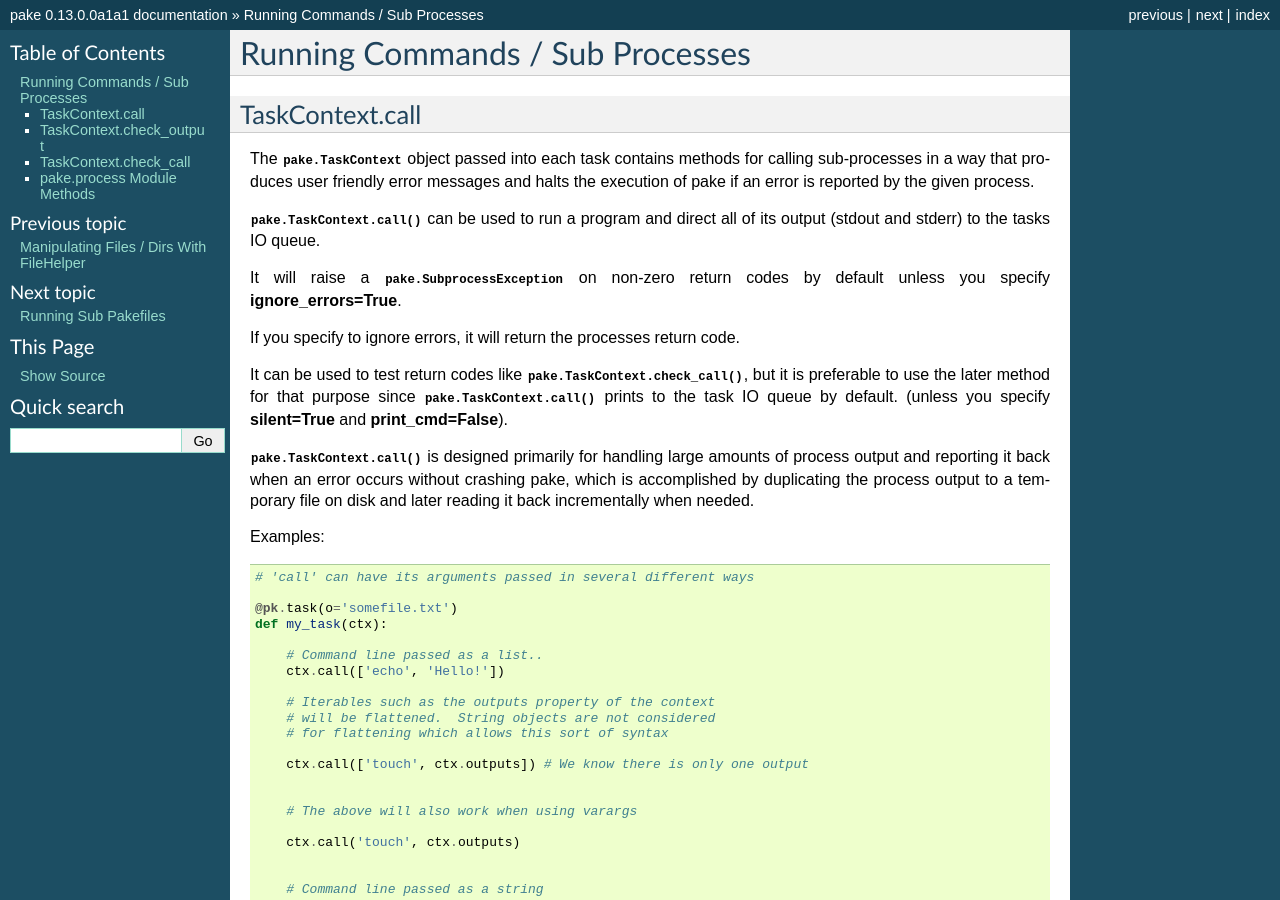
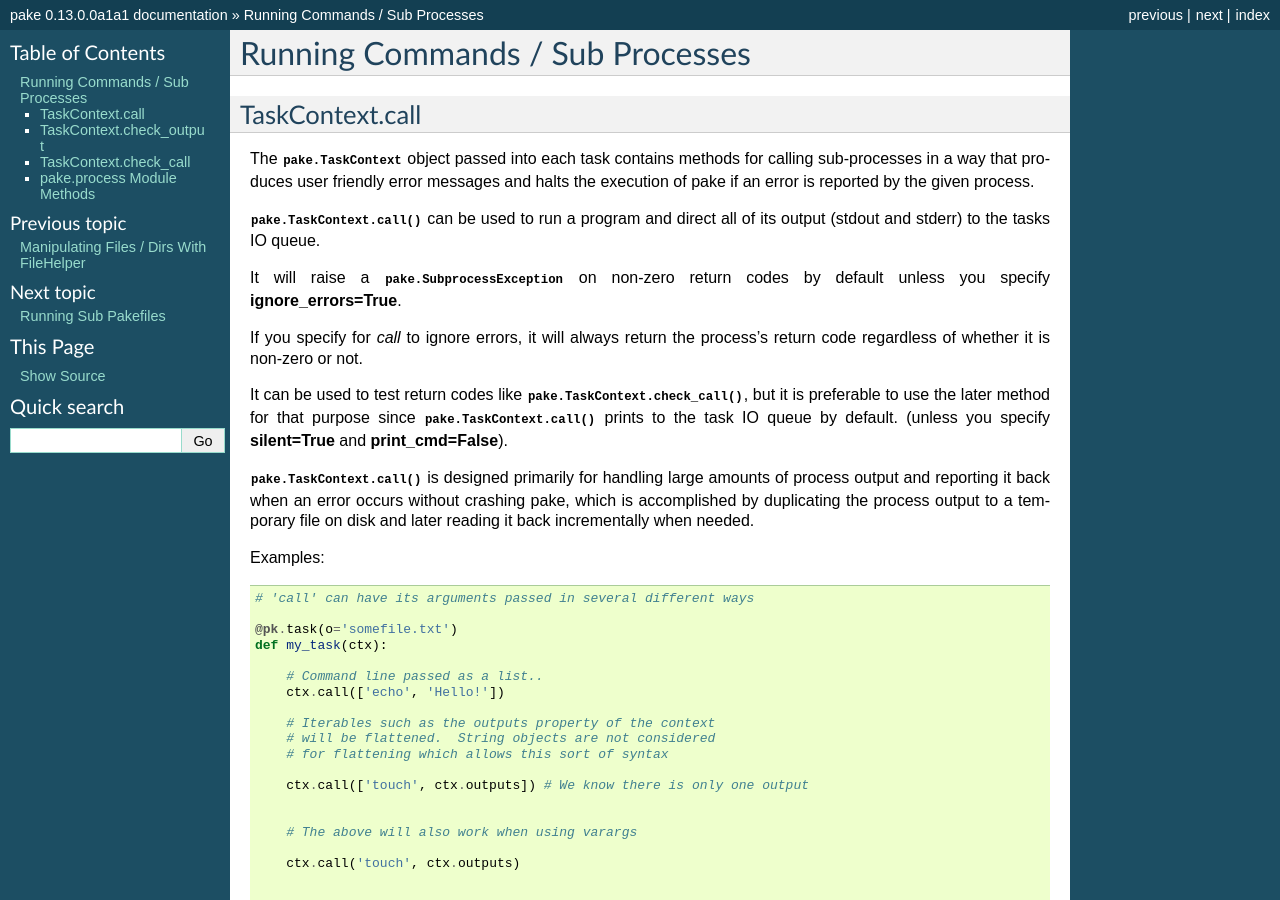
Before and after one commit to Teriks/pake, a Sphinx documentation site: the page built from docs/source/subprocess.rst, in a window 1280 px wide and 900 px high. Built offline with Sphinx 7.4.7, drawn with Linux system fonts in a browser that asks for light colours.

Commit message:
Small doc amendment in Sub Processes page

```diff
--- a/docs/source/subprocess.rst
+++ b/docs/source/subprocess.rst
@@ -18,7 +18,8 @@ all of its output (stdout and stderr) to the tasks IO queue.
 It will raise a :py:exc:`pake.SubprocessException` on non-zero return
 codes by default unless you specify **ignore_errors=True**.
 
-If you specify to ignore errors, it will return the processes return code.
+If you specify for *call* to ignore errors, it will always return the
+process's return code regardless of whether it is non-zero or not.
 
 It can be used to test return codes like :py:meth:`pake.TaskContext.check_call`,
 but it is preferable to use the later method for that purpose since :py:meth:`pake.TaskContext.call`
```
